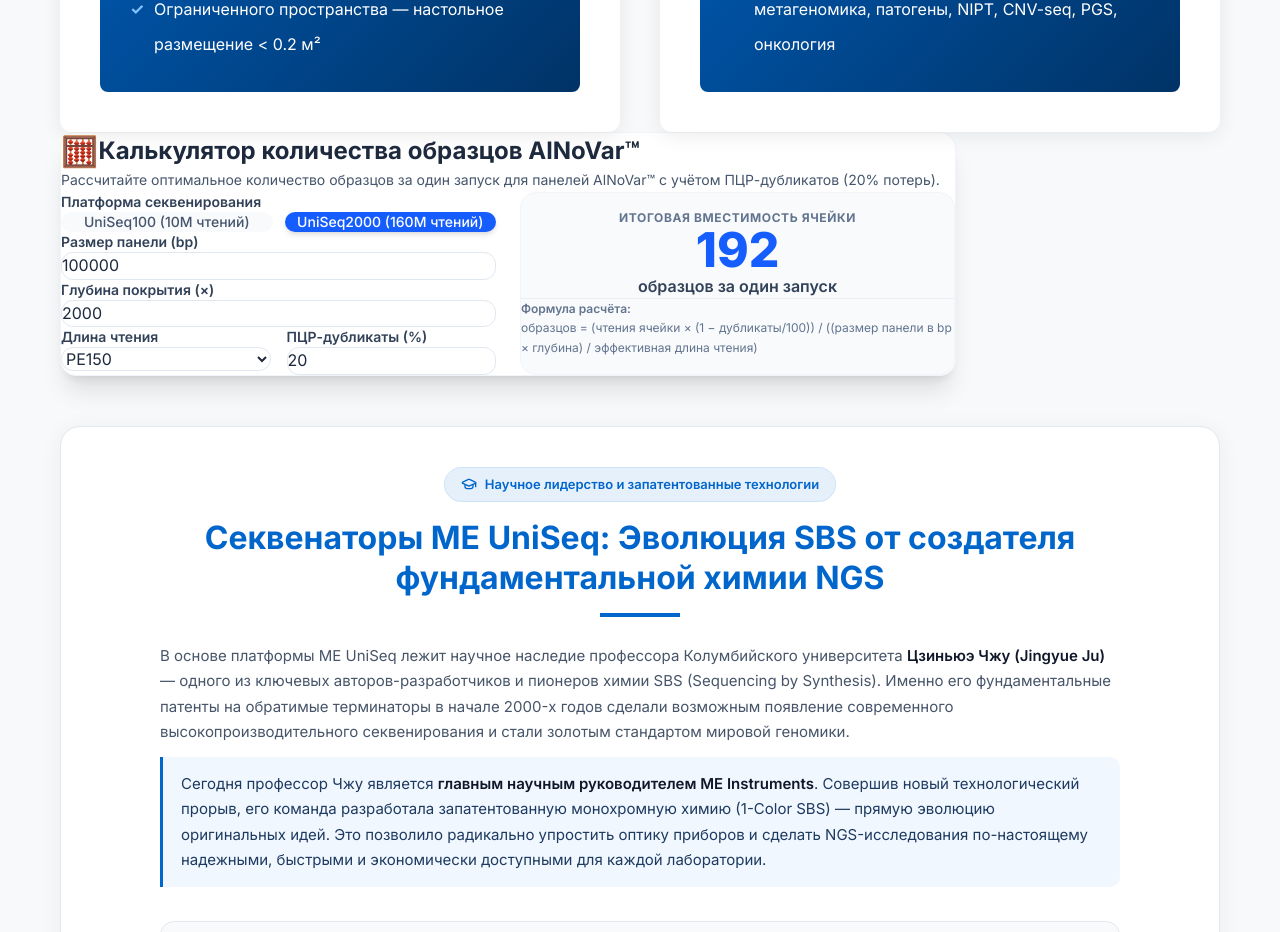
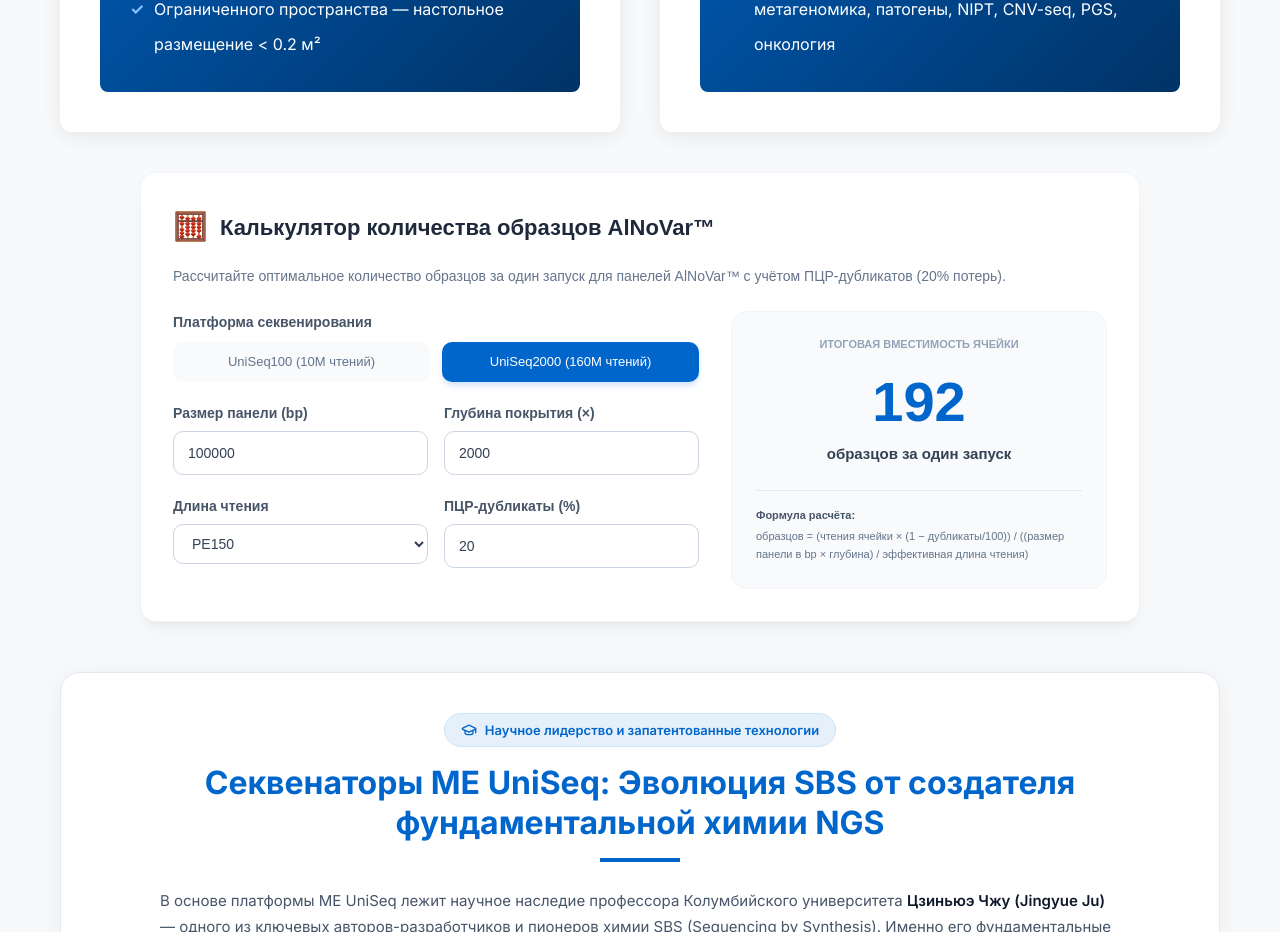
Before and after one commit to alexurpimenov-prog/ME-instruments, a React (Vite) app: page / in a window 1280 px wide. Shown: the part 2120-3052 px from the top of the page. Built offline with nearby package versions, Linux system fonts and the light colour scheme.

Commit message:
Update Calculator.tsx

```diff
--- a/src/components/Calculator.tsx
+++ b/src/components/Calculator.tsx
@@ -8,7 +8,6 @@
   const [sequencer, setSequencer] = useState<string>('uniseq2000');
   const [result, setResult] = useState<number | string>('—');
 
-  // Определение эффективной длины чтения
   const getReadLength = (type: string): number => {
     switch (type) {
       case 'PE50': return 100;
@@ -28,11 +27,9 @@
     const effectiveReadLength = getReadLength(readType);
 
     if (panelSize > 0 && depth > 0) {
-      // Формула: (Чтения ячейки * (1 - дубликаты/100)) / ((размер панели * глубина) / длина чтения)
       const usefulReads = reads * (1 - duplicates / 100);
       const requiredReadsPerSample = (panelSize * depth) / effectiveReadLength;
       const calculatedSamples = Math.floor(usefulReads / requiredReadsPerSample);
-
       setResult(calculatedSamples > 0 ? calculatedSamples : 0);
     } else {
       setResult('—');
@@ -40,91 +37,206 @@
   }, [panelSize, depth, readType, duplicates, sequencer]);
 
   return (
-    <div className="mt-12 bg-white rounded-2xl shadow-xl border border-slate-100 p-8 max-w-4xl mx-auto">
-      <div className="flex items-center space-x-3 mb-6">
-        <span className="text-3xl">🧮</span>
-        <h3 className="text-2xl font-bold text-slate-800">Калькулятор количества образцов AlNoVar™</h3>
+    <div style={{
+      marginTop: '40px',
+      marginBottom: '40px',
+      backgroundColor: '#ffffff',
+      borderRadius: '16px',
+      boxShadow: '0 10px 25px -5px rgba(0, 0, 0, 0.05), 0 8px 10px -6px rgba(0, 0, 0, 0.05)',
+      border: '1px solid #f1f5f9',
+      padding: '32px',
+      maxWidth: '1000px',
+      marginLeft: 'auto',
+      marginRight: 'auto',
+      fontFamily: 'sans-serif'
+    }}>
+      <div style={{ display: 'flex', alignItems: 'center', gap: '12px', marginBottom: '16px' }}>
+        <span style={{ fontSize: '28px' }}>🧮</span>
+        <h3 style={{ fontSize: '22px', fontWeight: '700', color: '#1e293b', margin: 0 }}>
+          Калькулятор количества образцов AlNoVar™
+        </h3>
       </div>
 
-      <p className="text-slate-600 mb-8 text-sm leading-relaxed">
+      <p style={{ fontSize: '14px', color: '#64748b', marginBottom: '24px', lineHeight: '1.5', margin: '0 0 24px 0' }}>
         Рассчитайте оптимальное количество образцов за один запуск для панелей AlNoVar™ с учётом ПЦР-дубликатов (20% потерь).
       </p>
 
-      <div className="grid grid-cols-1 md:grid-cols-2 gap-6">
-        {/* Левая колонка: Настройки */}
-        <div className="space-y-4">
+      <div style={{ display: 'flex', flexWrap: 'wrap', gap: '32px' }}>
+        {/* Левая колонка: Ввод данных */}
+        <div style={{ flex: '1 1 450px', display: 'flex', flexDirection: 'column', gap: '20px' }}>
           <div>
-            <label className="block text-sm font-semibold text-slate-700 mb-2">Платформа секвенирования</label>
-            <div className="grid grid-cols-2 gap-3">
+            <label style={{ display: 'block', fontSize: '14px', fontWeight: '600', color: '#475569', marginBottom: '8px' }}>
+              Платформа секвенирования
+            </label>
+            <div style={{ display: 'flex', gap: '12px' }}>
               <button
+                type="button"
                 onClick={() => setSequencer('uniseq100')}
-                className={`py-2 px-4 rounded-xl font-medium text-sm transition ${sequencer === 'uniseq100' ? 'bg-blue-600 text-white shadow-md' : 'bg-slate-50 text-slate-600 hover:bg-slate-100'}`}
+                style={{
+                  flex: 1,
+                  padding: '10px 16px',
+                  borderRadius: '10px',
+                  fontSize: '13px',
+                  fontWeight: '500',
+                  border: 'none',
+                  cursor: 'pointer',
+                  transition: 'all 0.2s',
+                  backgroundColor: sequencer === 'uniseq100' ? '#0066cc' : '#f8fafc',
+                  color: sequencer === 'uniseq100' ? '#ffffff' : '#64748b',
+                  boxShadow: sequencer === 'uniseq100' ? '0 4px 6px -1px rgba(0, 102, 204, 0.2)' : 'none'
+                }}
               >
                 UniSeq100 (10M чтений)
               </button>
               <button
+                type="button"
                 onClick={() => setSequencer('uniseq2000')}
-                className={`py-2 px-4 rounded-xl font-medium text-sm transition ${sequencer === 'uniseq2000' ? 'bg-blue-600 text-white shadow-md' : 'bg-slate-50 text-slate-600 hover:bg-slate-100'}`}
+                style={{
+                  flex: 1,
+                  padding: '10px 16px',
+                  borderRadius: '10px',
+                  fontSize: '13px',
+                  fontWeight: '500',
+                  border: 'none',
+                  cursor: 'pointer',
+                  transition: 'all 0.2s',
+                  backgroundColor: sequencer === 'uniseq2000' ? '#0066cc' : '#f8fafc',
+                  color: sequencer === 'uniseq2000' ? '#ffffff' : '#64748b',
+                  boxShadow: sequencer === 'uniseq2000' ? '0 4px 6px -1px rgba(0, 102, 204, 0.2)' : 'none'
+                }}
               >
                 UniSeq2000 (160M чтений)
               </button>
             </div>
           </div>
 
-          <div>
-            <label className="block text-sm font-semibold text-slate-700 mb-1">Размер панели (bp)</label>
+          <div style={{ display: 'flex', gap: '16px', flexWrap: 'wrap' }}>
+            <div style={{ flex: '1 1 200px' }}>
+              <label style={{ display: 'block', fontSize: '14px', fontWeight: '600', color: '#475569', marginBottom: '6px' }}>
+                Размер панели (bp)
+              </label>
               <input
                 type="number"
                 value={panelSize}
                 onChange={(e) => setPanelSize(Number(e.target.value))}
-              className="w-full px-4 py-2.5 rounded-xl border border-slate-200 focus:outline-none focus:ring-2 focus:ring-blue-500 text-slate-800"
+                style={{
+                  width: '100%',
+                  boxSizing: 'border-box',
+                  padding: '10px 14px',
+                  borderRadius: '10px',
+                  border: '1px solid #cbd5e1',
+                  fontSize: '14px',
+                  color: '#334155',
+                  outline: 'none'
+                }}
               />
             </div>
 
-          <div>
-            <label className="block text-sm font-semibold text-slate-700 mb-1">Глубина покрытия (×)</label>
+            <div style={{ flex: '1 1 200px' }}>
+              <label style={{ display: 'block', fontSize: '14px', fontWeight: '600', color: '#475569', marginBottom: '6px' }}>
+                Глубина покрытия (×)
+              </label>
               <input
                 type="number"
                 value={depth}
                 onChange={(e) => setDepth(Number(e.target.value))}
-              className="w-full px-4 py-2.5 rounded-xl border border-slate-200 focus:outline-none focus:ring-2 focus:ring-blue-500 text-slate-800"
+                style={{
+                  width: '100%',
+                  boxSizing: 'border-box',
+                  padding: '10px 14px',
+                  borderRadius: '10px',
+                  border: '1px solid #cbd5e1',
+                  fontSize: '14px',
+                  color: '#334155',
+                  outline: 'none'
+                }}
               />
             </div>
+          </div>
 
-          <div className="grid grid-cols-2 gap-4">
-            <div>
-              <label className="block text-sm font-semibold text-slate-700 mb-1">Длина чтения</label>
+          <div style={{ display: 'flex', gap: '16px', flexWrap: 'wrap' }}>
+            <div style={{ flex: '1 1 200px' }}>
+              <label style={{ display: 'block', fontSize: '14px', fontWeight: '600', color: '#475569', marginBottom: '6px' }}>
+                Длина чтения
+              </label>
               <select
                 value={readType}
                 onChange={(e) => setReadType(e.target.value)}
-                className="w-full px-3 py-2.5 rounded-xl border border-slate-200 bg-white text-slate-800"
+                style={{
+                  width: '100%',
+                  boxSizing: 'border-box',
+                  padding: '10px 14px',
+                  borderRadius: '10px',
+                  border: '1px solid #cbd5e1',
+                  backgroundColor: '#ffffff',
+                  fontSize: '14px',
+                  color: '#334155',
+                  outline: 'none',
+                  cursor: 'pointer'
+                }}
               >
                 {['PE50', 'PE75', 'PE100', 'PE150', 'SE50', 'SE75', 'SE100', 'SE150'].map(t => (
                   <option key={t} value={t}>{t}</option>
                 ))}
               </select>
             </div>
-            <div>
-              <label className="block text-sm font-semibold text-slate-700 mb-1">ПЦР-дубликаты (%)</label>
+
+            <div style={{ flex: '1 1 200px' }}>
+              <label style={{ display: 'block', fontSize: '14px', fontWeight: '600', color: '#475569', marginBottom: '6px' }}>
+                ПЦР-дубликаты (%)
+              </label>
               <input
                 type="number"
                 value={duplicates}
                 onChange={(e) => setDuplicates(Number(e.target.value))}
-                className="w-full px-4 py-2.5 rounded-xl border border-slate-200 focus:outline-none focus:ring-2 focus:ring-blue-500 text-slate-800"
+                style={{
+                  width: '100%',
+                  boxSizing: 'border-box',
+                  padding: '10px 14px',
+                  borderRadius: '10px',
+                  border: '1px solid #cbd5e1',
+                  fontSize: '14px',
+                  color: '#334155',
+                  outline: 'none'
+                }}
               />
             </div>
           </div>
         </div>
 
-        {/* Правая колонка: Результат */}
-        <div className="bg-slate-50 rounded-2xl p-6 flex flex-col justify-center items-center border border-slate-100 text-center">
-          <span className="text-slate-500 uppercase tracking-wider text-xs font-bold mb-2">Итоговая вместимость ячейки</span>
-          <div className="text-5xl font-black text-blue-600 my-2">
+        {/* Правая колонка: Итоговый результат */}
+        <div style={{
+          flex: '1 1 300px',
+          backgroundColor: '#f8fafc',
+          borderRadius: '16px',
+          padding: '24px',
+          display: 'flex',
+          flexDirection: 'column',
+          justifyContent: 'center',
+          alignItems: 'center',
+          border: '1px solid #f1f5f9',
+          textAlign: 'center'
+        }}>
+          <span style={{ fontSize: '11px', fontWeight: '700', color: '#94a3b8', uppercase: 'true', tracking: '0.05em', marginBottom: '8px', textTransform: 'uppercase' }}>
+            Итоговая вместимость ячейки
+          </span>
+          <div style={{ fontSize: '56px', fontWeight: '900', color: '#0066cc', lineHeight: '1', margin: '12px 0' }}>
             {result}
           </div>
-          <span className="text-slate-700 font-semibold text-base">образцов за один запуск</span>
-          <div className="mt-6 pt-4 border-t border-slate-200/60 w-full text-left text-xs text-slate-500 leading-relaxed">
-            <span className="font-semibold block mb-1">Формула расчёта:</span>
+          <span style={{ fontSize: '15px', fontWeight: '600', color: '#334155' }}>
+            образцов за один запуск
+          </span>
+          <div style={{
+            marginTop: '24px',
+            paddingTop: '16px',
+            borderTop: '1px solid #e2e8f0',
+            width: '100%',
+            textAlign: 'left',
+            fontSize: '11px',
+            color: '#64748b',
+            lineHeight: '1.6'
+          }}>
+            <strong style={{ color: '#475569', display: 'block', marginBottom: '4px' }}>Формула расчёта:</strong>
             образцов = (чтения ячейки × (1 − дубликаты/100)) / ((размер панели в bp × глубина) / эффективная длина чтения)
           </div>
         </div>
```
Lines whose indentation alone changed are shown as unchanged.
